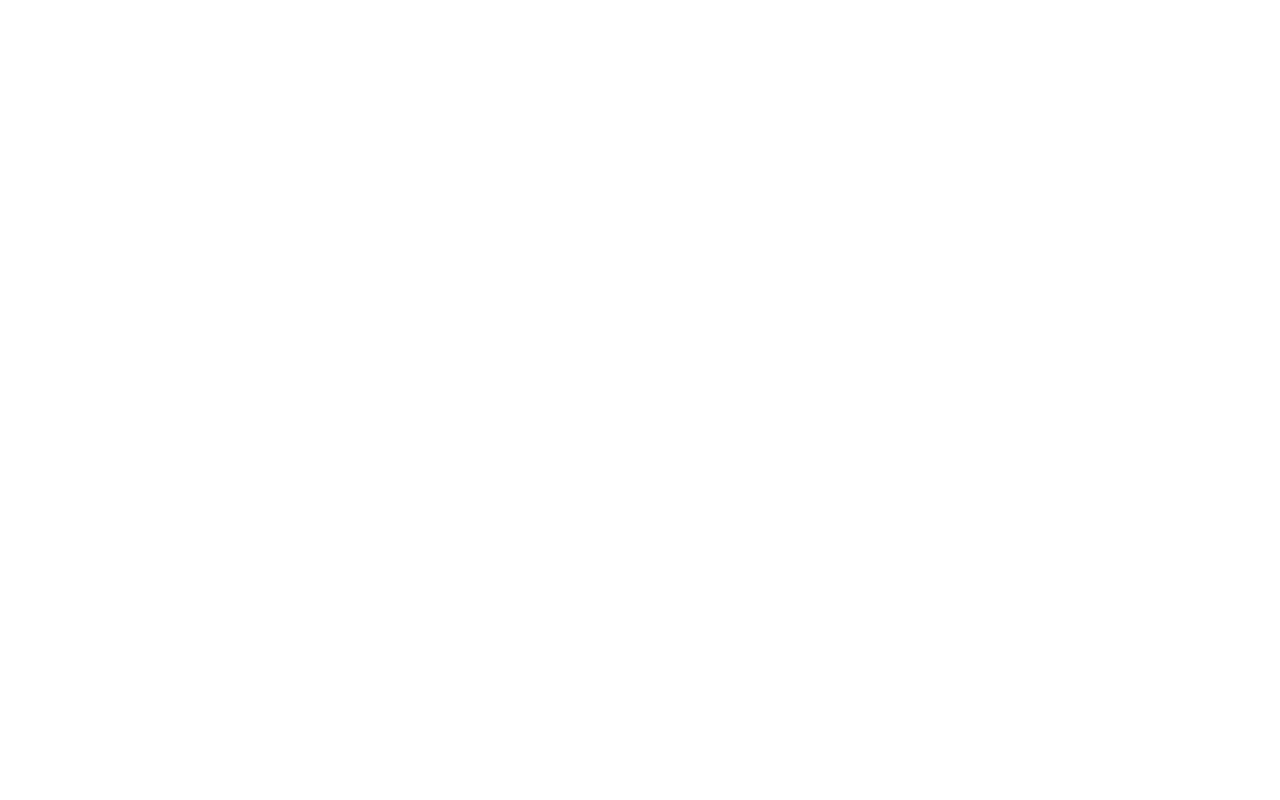
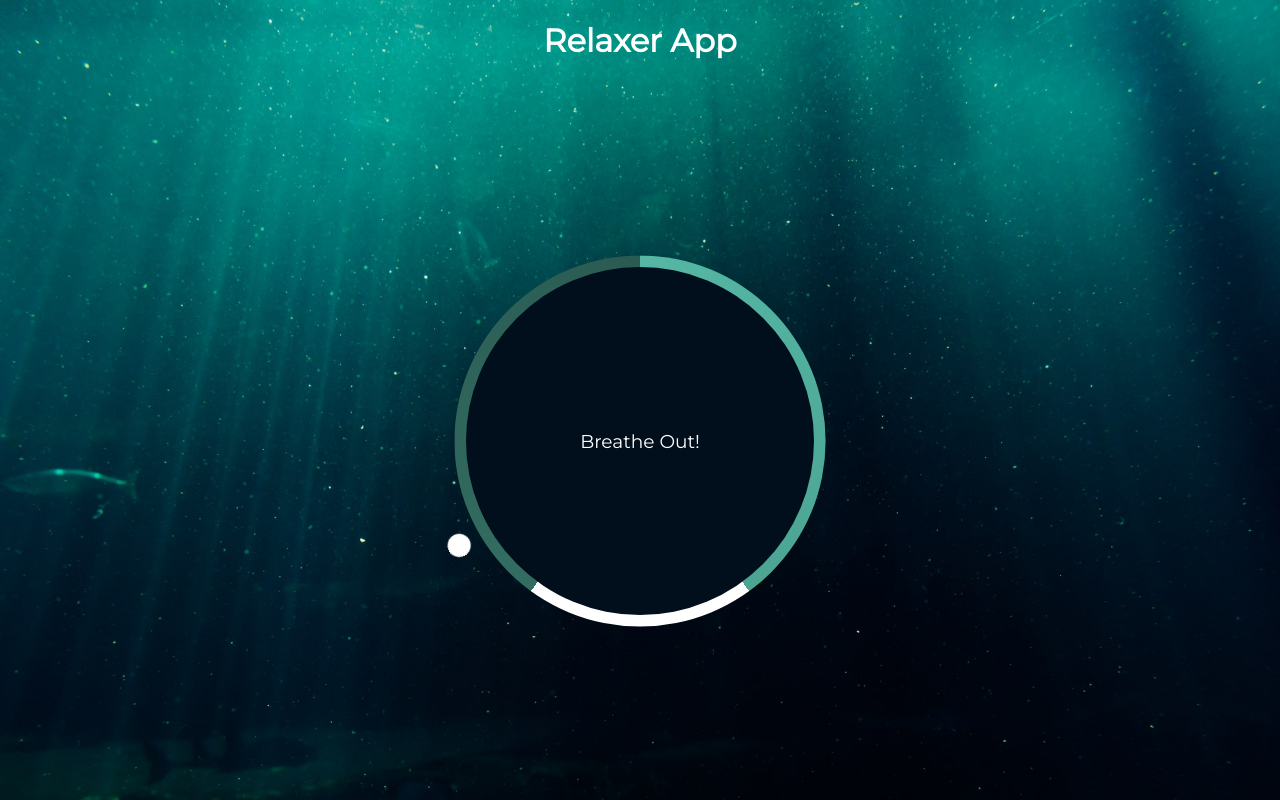
Before and after one commit to Saksham-garg/Amazing-Projects-Vanilla-JS-, a plain HTML site: page Relaxer App/index.html in a window 1280 px wide. Drawn offline with Linux system fonts and the light colour scheme.

Commit message:
added animations

```diff
--- a/Relaxer App/index.html
+++ b/Relaxer App/index.html
@@ -8,7 +8,18 @@
     <link rel="stylesheet" href="styles.css">
 </head>
 <body>
+    <h1>Relaxer App</h1>
+    <div class="container" id="container">
+        <div class="circle"></div>
 
+        <p id="text"></p>
+
+        <div class="pointer-container">
+            <span class="pointer"></span>
+        </div>
+
+        <div class="gradient-circle"></div>
+    </div>
     <script src="script.js"></script>
 </body>
 </html>
--- a/Relaxer App/script.js
+++ b/Relaxer App/script.js
@@ -0,0 +1,26 @@
+const container = document.getElementById('container')
+
+const text = document.getElementById('text')
+
+const totalTime = 7500;
+const breatheTime = (totalTime/5) * 2;
+const holdTime = (totalTime/5);
+
+breatheAnimation()
+
+function breatheAnimation(){
+    text.innerText = "Breathe In!"
+    container.className ='grow container'
+    setTimeout(()=>{
+
+        text.innerText = "Hold!"
+
+        setTimeout(()=>{
+            text.innerText = "Breathe Out!"
+            container.className ='shrink container'
+        },holdTime)
+
+    },breatheTime)
+}
+
+setInterval(breatheAnimation,totalTime)
--- a/Relaxer App/styles.css
+++ b/Relaxer App/styles.css
@@ -0,0 +1,110 @@
+@import url('https://fonts.googleapis.com/css2?family=Montserrat&family=Open+Sans&display=swap');
+
+*{
+    box-sizing: border-box;
+}
+
+body{
+    font-family: 'Montserrat',sans-serif;
+    margin: 0;
+    background: #244941 url('./img/bg.jpg') no-repeat center center/cover;
+    min-height: 100vh;
+    overflow: hidden;
+    display: flex;
+    flex-direction: column;
+    align-items: center;
+    color: #fff;
+}
+
+.container{
+    display: flex;
+    align-items: center;
+    justify-content: center;
+    position: relative;
+    margin: auto;
+    height: 300px;
+    width: 300px;
+    transform: scale(1);
+}
+
+.circle{
+    height: 100%;
+    width: 100%;
+    background-color: #010f1c;
+    border-radius: 50%;
+    position: absolute;
+    top: 0;
+    left: 0;
+    z-index: -1;
+}
+
+
+.container .gradient-circle{
+    background: conic-gradient(
+        #55b7a4 0%,
+        #4ca493 40%,
+        #fff 40%,
+        #fff 60%,
+        #336d62 60%,
+        #2a5b52 100%
+      );
+      height: 320px;
+      width: 320px;
+      z-index: -2;
+      position: absolute;
+      top: -10px;
+      left: -10px;
+      border-radius: 50%;
+}
+
+.pointer{
+    width: 20px;
+    height: 20px;
+    background-color: #fff;
+    border-radius: 50%;
+    display: block;
+}
+.pointer-container{
+    position: absolute;
+    top: -40px;
+    left: 140px;
+    width: 20px;
+    height: 190px;
+    animation: rotate 7.5s linear forwards infinite;
+    transform-origin: bottom center;
+}
+
+@keyframes rotate {
+    from{
+        transform: rotate(0deg);
+    }
+    to{
+        transform: rotate(360deg);
+    }
+}
+
+.container.grow{
+    animation: grow 3s linear forwards;
+}
+
+@keyframes grow {
+    from{
+        transform: scale(1);
+    }
+    to{
+        transform: scale(1.2);
+    }
+}
+
+.container.shrink{
+    animation: shrink 3s linear forwards;
+}
+
+@keyframes shrink {
+    from{
+        transform: scale(1.2);
+    }
+    to{
+        transform: scale(1);
+    }
+}
```
